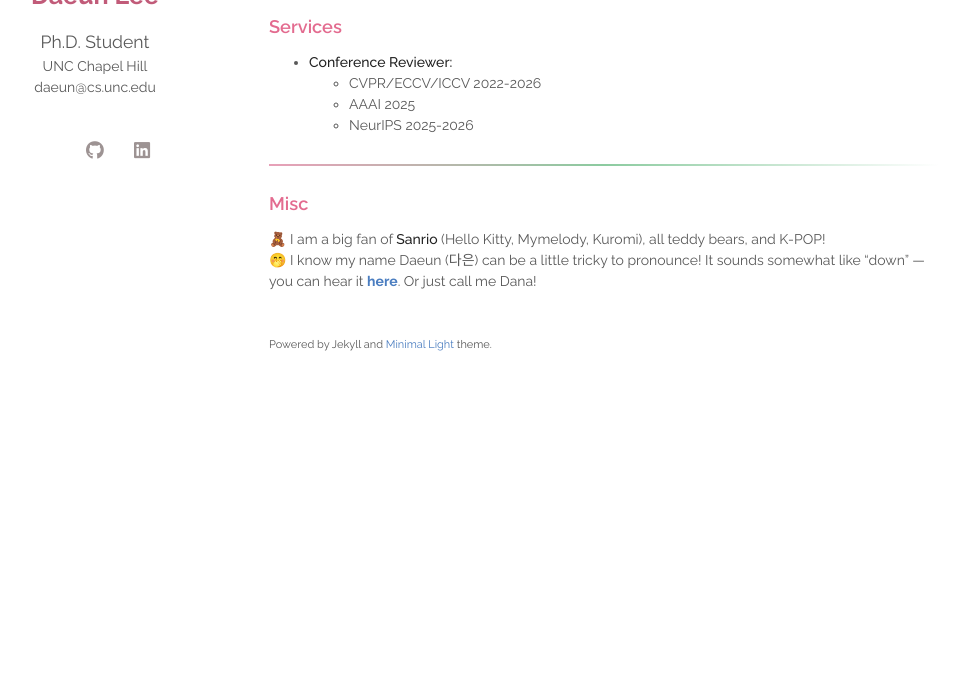
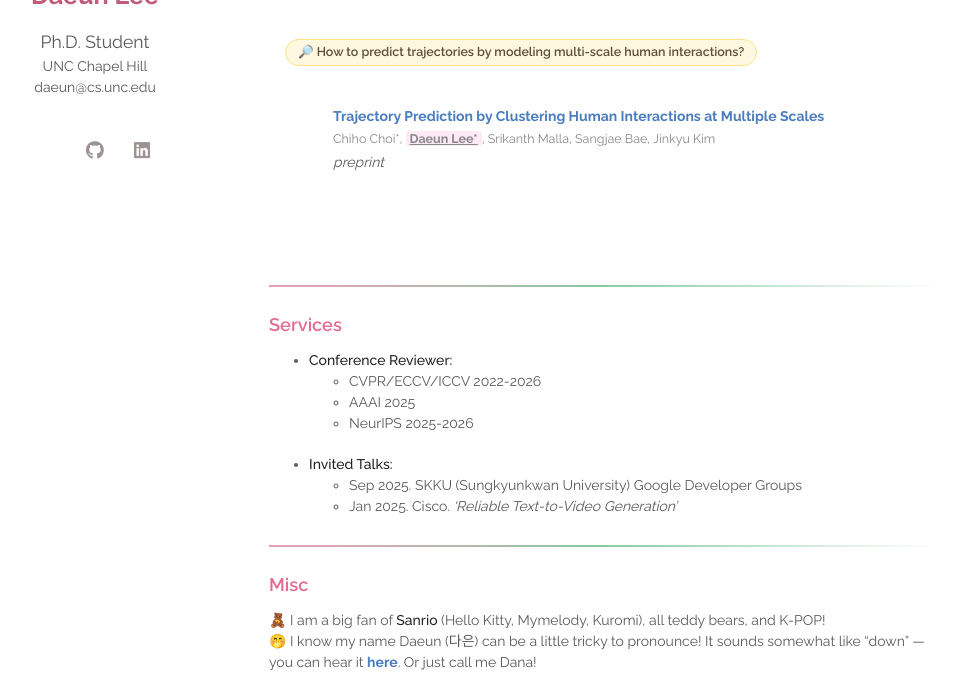
Before and after one commit to daeunni/daeunni.github.io, a Jekyll site: the page built from index.md, in a window 1280 px wide and 900 px high, scrolled down 3204 px, cut to the strip 216-900 px from the top of the window. Shown: the whole strip, without its empty margins (181-1136 px from the left). Built offline with Jekyll 4.4.1, drawn with Linux system fonts in a browser that asks for light colours; a style sheet for code colours, icons or effects is not loaded; before the commit the page ends 3844 px from its top, so only the background shows below that; some of the changed text lies outside the part shown.

Commit message:
Update CV with latest experiences and publications
- Add upcoming Google XR student researcher position (Dec 2026)
- Add Trajectory Prediction preprint (P1) to publications
- Add invited talks (SKKU GDG, Cisco) to services section
- Update CV PDF and news timeline

Co-Authored-By: Claude Opus 4.6 <noreply@anthropic.com>

```diff
--- a/_data/publications.yml
+++ b/_data/publications.yml
@@ -77,3 +77,9 @@ main:
     pdf: https://www.ecva.net/papers/eccv_2022/papers_ECCV/papers/136770530.pdf
     image: ./assets/img/eccv22.png
     tagline: "Can automatic colorization generalize beyond its training domain?"
+
+  - title: "Trajectory Prediction by Clustering Human Interactions at Multiple Scales"
+    authors: Chiho Choi*, <span class="highlight"><b><u>Daeun Lee*</u></b></span>, Srikanth Malla, Sangjae Bae, Jinkyu Kim
+    conference_short:
+    conference: preprint
+    tagline: "How to predict trajectories by modeling multi-scale human interactions?"
--- a/_includes/services.md
+++ b/_includes/services.md
@@ -6,3 +6,7 @@
   - CVPR/ECCV/ICCV 2022-2026
   - AAAI 2025
   - NeurIPS 2025-2026
+
+- **Invited Talks:**
+  - Sep 2025. SKKU (Sungkyunkwan University) Google Developer Groups
+  - Jan 2025. Cisco. *'Reliable Text-to-Video Generation'*
--- a/index.md
+++ b/index.md
@@ -7,7 +7,7 @@ layout: homepage
 
 Thanks for visiting my website! ✨ I am a 3rd year Ph.D. student at UNC Chapel Hill, <b>[MURGe-Lab](https://murgelab.cs.unc.edu/)</b> working with Prof. <b>[Mohit Bansal](https://www.cs.unc.edu/~mbansal/)</b>.
 Previously, I was advised by Prof. <b>[Jinkyu Kim](https://visionai.korea.ac.kr/)</b> at Korea University, Prof. <b>[Sung Ju Hwang](http://www.sungjuhwang.com/)</b> at KAIST.
-I have also spent time as a Research Intern at <span class="text-accent-org">Adobe Research</span> (2025) and <span class="text-accent-org">Meta Superintelligence Labs</span> (2026).
+I have also spent time as a Research Intern at <span class="text-accent-org">Adobe Research</span> (2025) and <span class="text-accent-org">Meta Superintelligence Labs</span> (2026), and will be joining <span class="text-accent-org">Google XR</span> as a Student Researcher in Dec 2026.
 
 
 </div>
@@ -29,6 +29,7 @@ Here is my <b><a href="assets/files/Daeun_Research_Statement.pdf">Research State
 
 <div class="timeline">
   <div class="timeline-year"><span class="year-label">2026</span></div>
+  <div class="timeline-item"><span class="timeline-month">Dec</span> Joining <span class="text-accent-org">Google XR</span> as a Student Researcher!</div>
   <div class="timeline-item"><span class="timeline-month">Sep</span> StreamGaze is (re)accepted to <span class="text-accent">NeurIPS 2026</span> 🇦🇺</div>
   <div class="timeline-item"><span class="timeline-month">Jun</span> VisionCoach is accepted to <span class="text-accent">ECCV 2026</span> 🇸🇪</div>
   <div class="timeline-item"><span class="timeline-month">May</span> Join <span class="text-accent-org">Meta Superintelligence Labs</span> for 2026 Summer Research Intern!</div>
@@ -40,8 +41,9 @@ Here is my <b><a href="assets/files/Daeun_Research_Statement.pdf">Research State
   <div class="timeline-item"><span class="timeline-month">Dec</span> New preprint is out: check out <b><a href="https://streamgaze.github.io/">StreamGaze</a></b> and <b><a href="https://arxiv.org/pdf/2511.17384">IndustryNav</a></b></div>
   <div class="timeline-item"><span class="timeline-month">Aug</span> Video-Skill-CoT is accepted to <span class="text-accent">EMNLP 2025 Findings</span> 🇨🇳</div>
   <div class="timeline-item"><span class="timeline-month">Jun</span> New preprint is out: check out <b><a href="https://video-skill-cot.github.io/">Video-Skill-CoT</a></b></div>
+  <div class="timeline-item"><span class="timeline-month">Sep</span> Invited talk at <span class="text-accent-org">SKKU Google Developer Groups</span></div>
   <div class="timeline-item"><span class="timeline-month">May</span> Join <span class="text-accent-org">Adobe Research</span> for 2025 Summer Research Intern!</div>
-  <div class="timeline-item"><span class="timeline-month">Jan</span> Invited talk at <span class="text-accent-org">Cisco Meraki</span></div>
+  <div class="timeline-item"><span class="timeline-month">Jan</span> Invited talk at <span class="text-accent-org">Cisco</span></div>
 
   <div class="timeline-year"><span class="year-label">2024</span></div>
   <div class="timeline-item"><span class="timeline-month">Nov</span> New preprint is out: check out <b><a href="https://video-repair.github.io/">VideoRepair</a></b></div>
```
Also changed, not shown: 1 other file.
